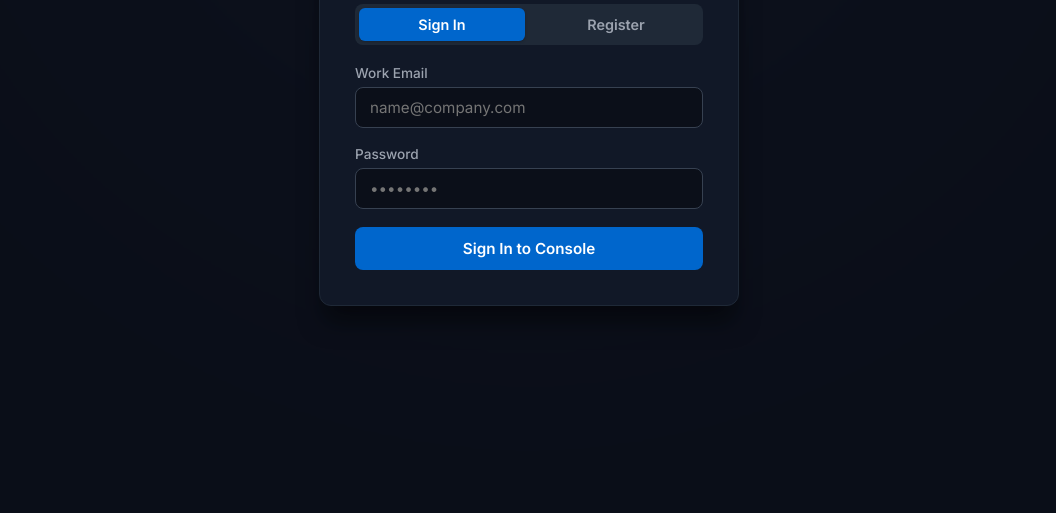
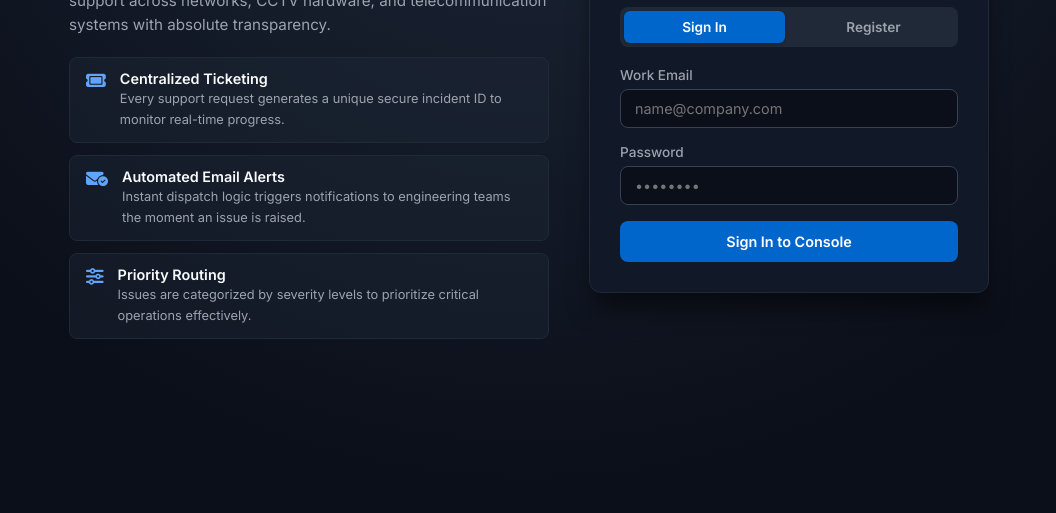
Before and after one commit to msnetwork-net/client-ticketing-system, a website: page index.html in a window 1280 px wide. Shown: the part 287-800 px from the top of the page, without its empty margins (111-1167 px from the left). Drawn offline with Linux system fonts and the light colour scheme.

Commit message:
Refactor index.html structure and styles

```diff
--- a/index.html
+++ b/index.html
@@ -21,19 +21,100 @@
             padding: 20px;
         }
 
-        .container { width: 100%; max-width: 600px; position: relative; z-index: 10; }
+        .main-wrapper {
+            display: flex;
+            gap: 40px;
+            max-width: 1000px;
+            width: 100%;
+            align-items: center;
+            justify-content: center;
+            flex-wrap: wrap;
+            z-index: 10;
+        }
 
-        /* Enterprise Auth Modal */
-        .auth-overlay { position: fixed; top: 0; left: 0; right: 0; bottom: 0; background: rgba(11, 15, 25, 0.85); backdrop-filter: blur(8px); display: flex; align-items: center; justify-content: center; z-index: 100; }
-        .auth-card { background: #111827; border: 1px solid #1f2937; padding: 35px; border-radius: 12px; width: 90%; max-width: 420px; box-shadow: 0 20px 25px -5px rgba(0, 0, 0, 0.5); }
-        .auth-card h2 { text-align: center; margin-bottom: 20px; color: #f9fafb; font-size: 1.4rem; font-weight: 700; }
+        /* Introduction Info Column */
+        .intro-section {
+            flex: 1;
+            min-width: 320px;
+            max-width: 480px;
+        }
+
+        .intro-section h1 {
+            font-size: 2rem;
+            font-weight: 700;
+            color: #f9fafb;
+            margin-bottom: 15px;
+            line-height: 1.2;
+            display: flex;
+            align-items: center;
+            gap: 12px;
+        }
+
+        .intro-section h1 i { color: #0066cc; }
+
+        .intro-section p {
+            color: #9ca3af;
+            font-size: 0.95rem;
+            line-height: 1.6;
+            margin-bottom: 20px;
+        }
+
+        .feature-list {
+            display: flex;
+            flex-direction: column;
+            gap: 12px;
+        }
+
+        .feature-item {
+            background: rgba(31, 41, 55, 0.4);
+            border: 1px solid #1f2937;
+            padding: 12px 16px;
+            border-radius: 8px;
+            display: flex;
+            gap: 14px;
+            align-items: flex-start;
+        }
+
+        .feature-item i {
+            color: #60a5fa;
+            font-size: 1.1rem;
+            margin-top: 2px;
+        }
+
+        .feature-item h4 {
+            font-size: 0.9rem;
+            font-weight: 600;
+            color: #f9fafb;
+            margin-bottom: 2px;
+        }
+
+        .feature-item p {
+            font-size: 0.8rem;
+            color: #9ca3af;
+            margin: 0;
+        }
+
+        /* Enterprise Auth Modal Card */
+        .auth-card {
+            background: #111827;
+            border: 1px solid #1f2937;
+            padding: 30px;
+            border-radius: 12px;
+            width: 100%;
+            max-width: 400px;
+            box-shadow: 0 20px 25px -5px rgba(0, 0, 0, 0.5);
+            flex: 1;
+            min-width: 320px;
+        }
+
+        .auth-card h2 { text-align: center; margin-bottom: 20px; color: #f9fafb; font-size: 1.25rem; font-weight: 600; }
 
         .tab-btns { display: flex; gap: 8px; margin-bottom: 20px; background: #1f2937; padding: 4px; border-radius: 8px; }
-        .tab-btn { flex: 1; padding: 8px; background: transparent; border: none; color: #9ca3af; border-radius: 6px; cursor: pointer; font-weight: 600; font-size: 0.9rem; transition: all 0.2s; }
+        .tab-btn { flex: 1; padding: 8px; background: transparent; border: none; color: #9ca3af; border-radius: 6px; cursor: pointer; font-weight: 600; font-size: 0.85rem; transition: all 0.2s; }
         .tab-btn.active { background: #0066cc; color: #fff; box-shadow: 0 1px 3px rgba(0,0,0,0.2); }
 
         /* Cloud Enterprise Card Style */
-        .card { background: #111827; border: 1px solid #1f2937; border-radius: 12px; padding: 30px; box-shadow: 0 10px 25px -5px rgba(0, 0, 0, 0.3); }
+        .card { background: #111827; border: 1px solid #1f2937; border-radius: 12px; padding: 30px; box-shadow: 0 10px 25px -5px rgba(0, 0, 0, 0.3); width: 100%; max-width: 600px; }
         .header { display: flex; justify-content: space-between; align-items: center; margin-bottom: 25px; border-bottom: 1px solid #1f2937; padding-bottom: 15px; }
         .header h1 { font-size: 1.25rem; font-weight: 600; color: #f9fafb; display: flex; align-items: center; gap: 10px; }
         .header h1 i { color: #0066cc; }
@@ -41,26 +122,51 @@
         .logout-btn { background: rgba(239, 68, 68, 0.1); color: #f87171; border: 1px solid rgba(239, 68, 68, 0.2); padding: 6px 12px; border-radius: 6px; cursor: pointer; font-weight: 600; font-size: 0.8rem; }
         .logout-btn:hover { background: rgba(239, 68, 68, 0.2); }
 
-        .form-group { margin-bottom: 18px; }
+        .form-group { margin-bottom: 16px; }
         label { display: block; margin-bottom: 6px; font-size: 0.85rem; font-weight: 500; color: #9ca3af; }
-        input, select, textarea { width: 100%; padding: 10px 14px; background: #0b0f19; border: 1px solid #374151; border-radius: 8px; color: #f9fafb; font-size: 0.95rem; outline: none; transition: border-color 0.2s; }
+        input, select, textarea { width: 100%; padding: 10px 14px; background: #0b0f19; border: 1px solid #374151; border-radius: 8px; color: #f9fafb; font-size: 0.9rem; outline: none; transition: border-color 0.2s; }
         input:focus, select:focus, textarea:focus { border-color: #0066cc; box-shadow: 0 0 0 2px rgba(0, 102, 204, 0.2); }
 
-        button.submit-btn { width: 100%; padding: 12px; background: #0066cc; border: none; border-radius: 8px; color: #fff; font-size: 0.95rem; font-weight: 600; cursor: pointer; transition: background 0.2s; }
+        button.submit-btn { width: 100%; padding: 12px; background: #0066cc; border: none; border-radius: 8px; color: #fff; font-size: 0.9rem; font-weight: 600; cursor: pointer; transition: background 0.2s; }
         button.submit-btn:hover { background: #0052a3; }
-
-        @keyframes fadeIn {
-            from { opacity: 0; transform: translateY(6px); }
-            to { opacity: 1; transform: translateY(0); }
-        }
     </style>
 </head>
 <body>
 
-<!-- Login / Signup Modal -->
-<div class="auth-overlay" id="authModal">
+<div class="main-wrapper" id="authWrapper">
+    <!-- Introduction Section -->
+    <div class="intro-section">
+        <h1><i class="fa-solid fa-cloud"></i> Cloud Support Console</h1>
+        <p>Enterprise Support Console is a centralized IT incident management platform designed to streamline infrastructure support across networks, CCTV hardware, and telecommunication systems with absolute transparency.</p>
+
+        <div class="feature-list">
+            <div class="feature-item">
+                <i class="fa-solid fa-ticket"></i>
+                <div>
+                    <h4>Centralized Ticketing</h4>
+                    <p>Every support request generates a unique secure incident ID to monitor real-time progress.</p>
+                </div>
+            </div>
+            <div class="feature-item">
+                <i class="fa-solid fa-envelope-circle-check"></i>
+                <div>
+                    <h4>Automated Email Alerts</h4>
+                    <p>Instant dispatch logic triggers notifications to engineering teams the moment an issue is raised.</p>
+                </div>
+            </div>
+            <div class="feature-item">
+                <i class="fa-solid fa-sliders"></i>
+                <div>
+                    <h4>Priority Routing</h4>
+                    <p>Issues are categorized by severity levels to prioritize critical operations effectively.</p>
+                </div>
+            </div>
+        </div>
+    </div>
+
+    <!-- Login / Signup Card -->
     <div class="auth-card">
-        <h2 id="authTitle">Cloud Support Console</h2>
+        <h2 id="authTitle">Sign In to Console</h2>
         <div class="tab-btns">
             <button class="tab-btn active" id="loginTabBtn" onclick="switchTab('login')">Sign In</button>
             <button class="tab-btn" id="signupTabBtn" onclick="switchTab('signup')">Register</button>
@@ -102,8 +208,9 @@
     </div>
 </div>
 
-<!-- Main Ticketing Portal -->
-<div class="container" id="mainPortal" style="display: none;">
+<!-- Main Ticketing Portal (Hidden initially) -->
+<div class="container" id="mainPortal" style="display: none; max-width: 600px; width: 100%; margin: auto;">
+    <div class="card">
         <div class="header">
             <h1><i class="fa-solid fa-cloud"></i> Enterprise Support Desk</h1>
             <div>
@@ -113,7 +220,7 @@
         </div>
 
         <!-- Ticket Form Card -->
-    <div class="card" id="formCard">
+        <div id="formCard">
             <h2 style="margin-bottom: 20px; font-size: 1.1rem; font-weight: 600; color: #f9fafb;">Create Support Ticket</h2>
             <form id="ticketForm" onsubmit="handleTicketSubmit(event)">
                 <div class="form-group">
@@ -140,22 +247,23 @@
                     <textarea id="issue" rows="4" placeholder="Provide detailed technical logs or issue context..." required></textarea>
                 </div>
 
-            <button type="submit" class="submit-btn"><i class="fa-solid fa-paper-plane" style="margin-right: 6px;"></i> Submit Support Ticket</button>
+                <button type="submit" class="submit-print submit-btn"><i class="fa-solid fa-paper-plane" style="margin-right: 6px;"></i> Submit Support Ticket</button>
             </form>
         </div>
 
         <!-- Thank You / Success Card -->
-    <div class="card" id="successCard" style="display: none; text-align: center; padding: 40px 20px;">
+        <div id="successCard" style="display: none; text-align: center; padding: 30px 10px;">
             <div style="font-size: 3rem; color: #10b981; margin-bottom: 15px;">
                 <i class="fa-solid fa-circle-check"></i>
             </div>
-        <h2 style="font-size: 1.4rem; margin-bottom: 10px; color: #f9fafb; font-weight: 600;">Ticket Successfully Registered</h2>
+            <h2 style="font-size: 1.3rem; margin-bottom: 10px; color: #f9fafb; font-weight: 600;">Ticket Successfully Registered</h2>
             <p style="color: #9ca3af; font-size: 0.9rem; margin-bottom: 25px; line-height: 1.5;">
                 Your incident ticket has been assigned ID <strong id="assignedTicketId" style="color: #60a5fa;"></strong>. Our cloud support engineers have been notified and are reviewing your request.
             </p>
             <button onclick="resetToNewTicket()" class="submit-btn" style="max-width: 220px; margin: 0 auto;">
                 Create Another Ticket
             </button>
+        </div>
     </div>
 </div>
 
@@ -169,7 +277,7 @@
             document.getElementById('signupTabBtn').classList.remove('active');
             document.getElementById('loginForm').style.display = 'block';
             document.getElementById('signupForm').style.display = 'none';
-            document.getElementById('authTitle').innerText = 'Cloud Support Console';
+            document.getElementById('authTitle').innerText = 'Sign In to Console';
         } else {
             document.getElementById('signupTabBtn').classList.add('active');
             document.getElementById('loginTabBtn').classList.remove('active');
@@ -223,7 +331,7 @@
     }
 
     function showPortal() {
-        document.getElementById('authModal').style.display = 'none';
+        document.getElementById('authWrapper').style.display = 'none';
         document.getElementById('mainPortal').style.display = 'block';
         document.getElementById('welcomeUser').innerText = `👤 ${currentUser.name}`;
     }
@@ -231,7 +339,7 @@
     function handleLogout() {
         localStorage.removeItem('supportUser');
         currentUser = null;
-        document.getElementById('authModal').style.display = 'flex';
+        document.getElementById('authWrapper').style.display = 'flex';
         document.getElementById('mainPortal').style.display = 'none';
     }
 
@@ -242,7 +350,7 @@
             phone: currentUser.phone,
             email: currentUser.email,
             category: document.getElementById('category').value,
-            priority: document.getElementById('priority').value,
+            priority: document.getElementById('priority'].value,
             issue: document.getElementById('issue').value
         };
         const res = await fetch('/api/tickets', {
```
Lines whose indentation alone changed are shown as unchanged.
